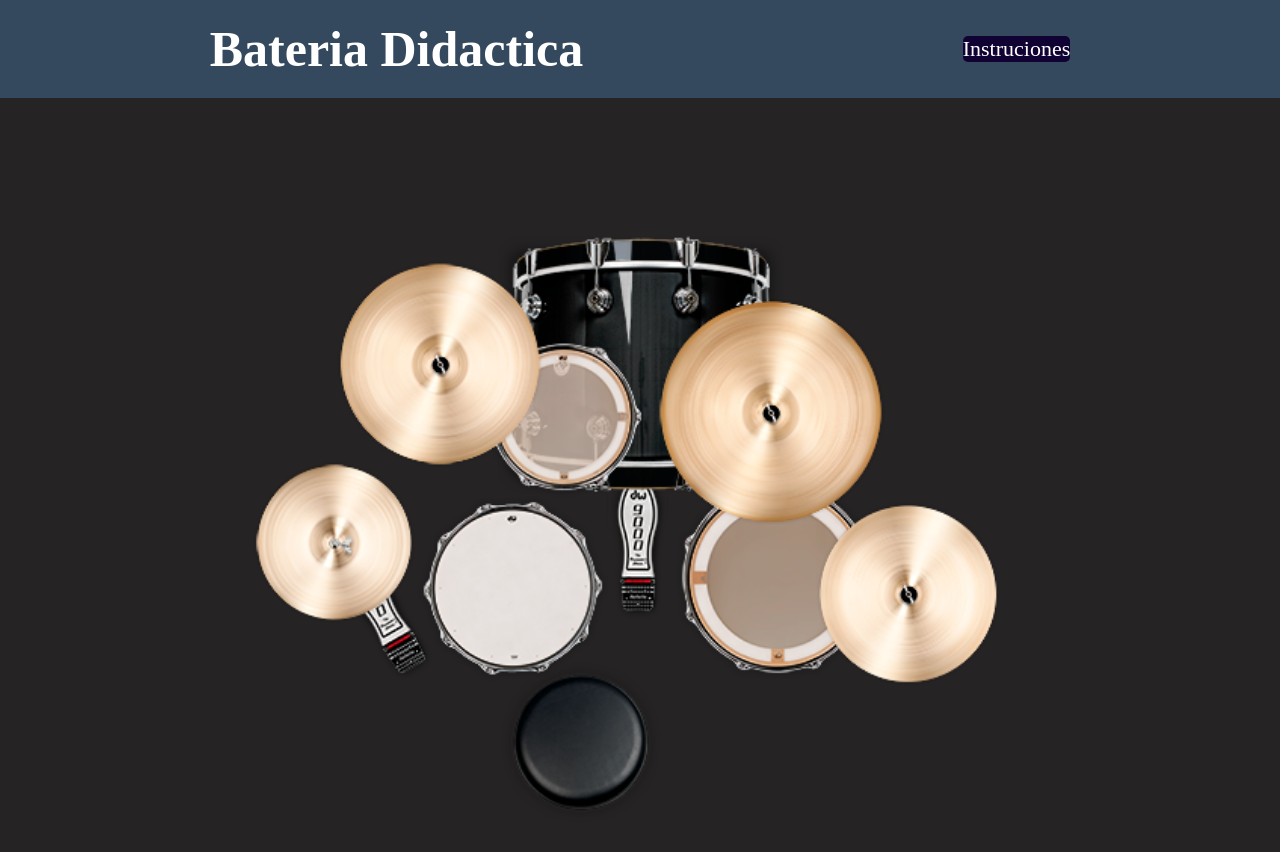
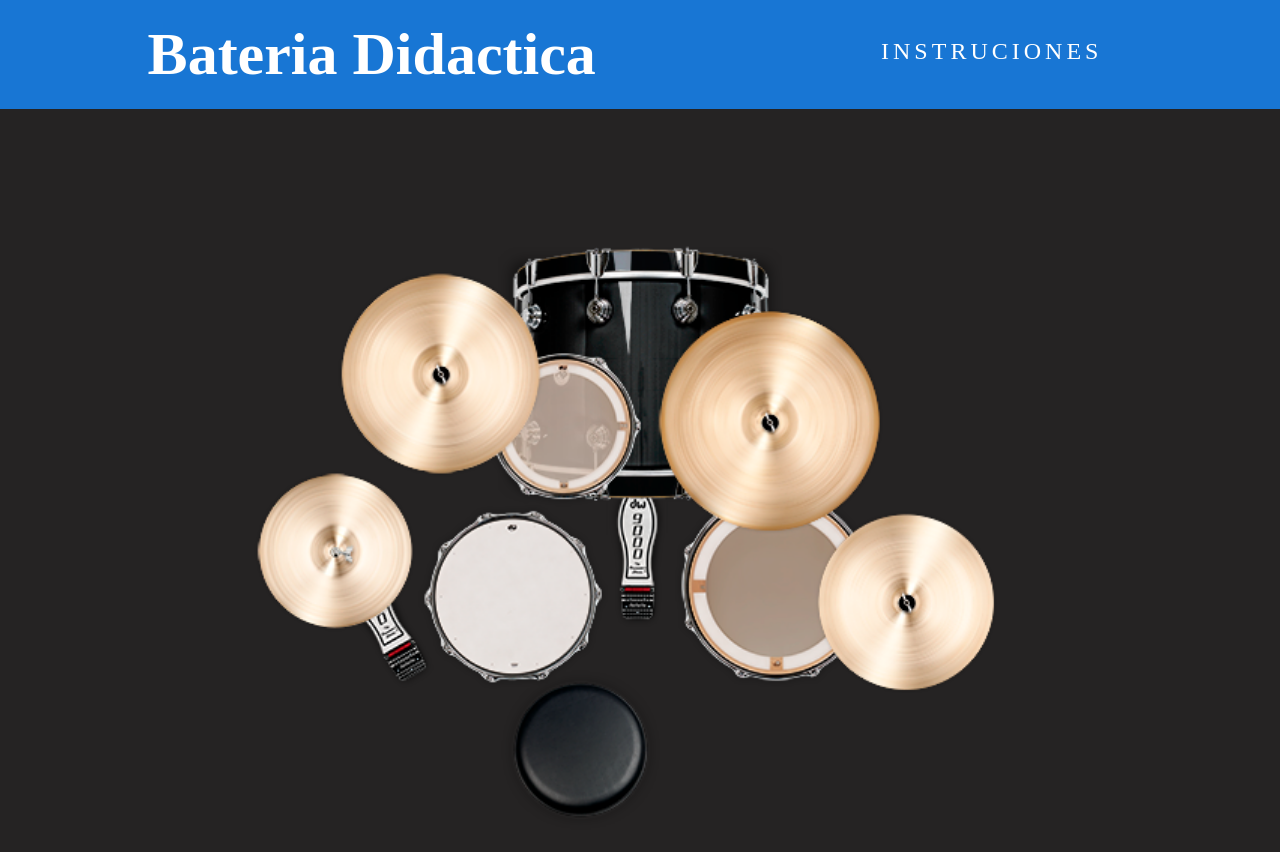
Before and after one commit to Uver24/Bateria, a plain HTML site: page Bateria.html in a window 1280 px wide. Drawn offline with Linux system fonts and the light colour scheme.

Commit message:
Actulizacion de Boton

```diff
--- a/Bateria.css
+++ b/Bateria.css
@@ -4,12 +4,12 @@
     margin: 0px;
 }
 body{
-   background-color:#252323
+   background-color:#252323;
 
 }
 h1{
     text-align: left;
-    font-size: 50px;
+    font-family:'Times New Roman';
     display: flex;
 
 }
@@ -20,27 +20,95 @@ header{
     font-size: 30px;
     color:white;
     padding: 20px;
-    background-color:#34495e;
+    background-color:#1876d4;
     width: 100%;
     align-items: center;
 
+
 }
 
-#boton{
-    width: auto;
-    background: #100333;
-    border-radius: 5px;
-    color:white;
-    font-size: 22px;
 
+.boton{
+    position: relative;
+    display: inline-block;
+    padding: 15px 30px;
+    color:#fff;
+    letter-spacing: 4px;
+    font-size:24px;
+    text-decoration:none ;
+    overflow: hidden;
+    transition: 0.2s;
 }
+
+.boton:hover{
+    background:#3640d3 ;
+    box-shadow: 0 0 10px #3640d3 , 0 0 40px #3640d3 , 0 0 80px #3640d3 ;
+    transition-delay: 1s;
+}
+.boton span{
+    position: absolute;
+    display: block;
+}
+
+#span1{
+    top:0;
+    left: -100%;
+    width: 100%;
+    height: 2px;
+    background: linear-gradient(90deg,transparent,#3640d3 );
+}
+
+.boton:hover #span1{
+    left: 100%;
+    transition: 1s;
+}
+#span3{
+    bottom:0;
+    right: -100%;
+    width: 100%;
+    height: 2px;
+    background: linear-gradient(270deg,transparent,#3640d3 );
+}
+
+.boton:hover #span3{
+    right: 100%;
+    transition: 1s;
+    transition-delay:0.5s;
+}
+#span2{
+    top: -100%;
+    right: 0;
+    width: 2px;
+    height: 100%;
+    background: linear-gradient(180deg,transparent,#3640d3 );
+}
+
+.boton:hover #span2{
+    top: 100%;
+    transition: 1s;
+    transition-delay:0.25s;
+}
+#span4{
+    bottom: -100%;
+    left: 0;
+    width: 2px;
+    height: 100%;
+    background: linear-gradient(360deg,transparent,#3640d3);
+}
+
+.boton:hover #span4{
+    bottom: 100%;
+    transition: 1s;
+    transition-delay:0.75s;
+}
+
 div{
     display: flex;
     justify-content: center;
 }
 
 #imagen{
-    width: 995px;
+    width: 990px;
     height: auto;
     opacity: 100px;
     /* max-height: 650px; */
--- a/Bateria.html
+++ b/Bateria.html
@@ -11,7 +11,13 @@
     <header>
         <h1>Bateria Didactica</h1>
         <nav class="control">
-        <p id="boton" >Instruciones</p>
+            <a href="#" id="boton"class="boton">
+                <span id="span1"></span>
+                <span id="span2"></span>
+                <span id="span3"></span>
+                <span id="span4"></span>
+                INSTRUCIONES
+            </a>
       </nav>
     </header>
         <div class="imagen">
```
